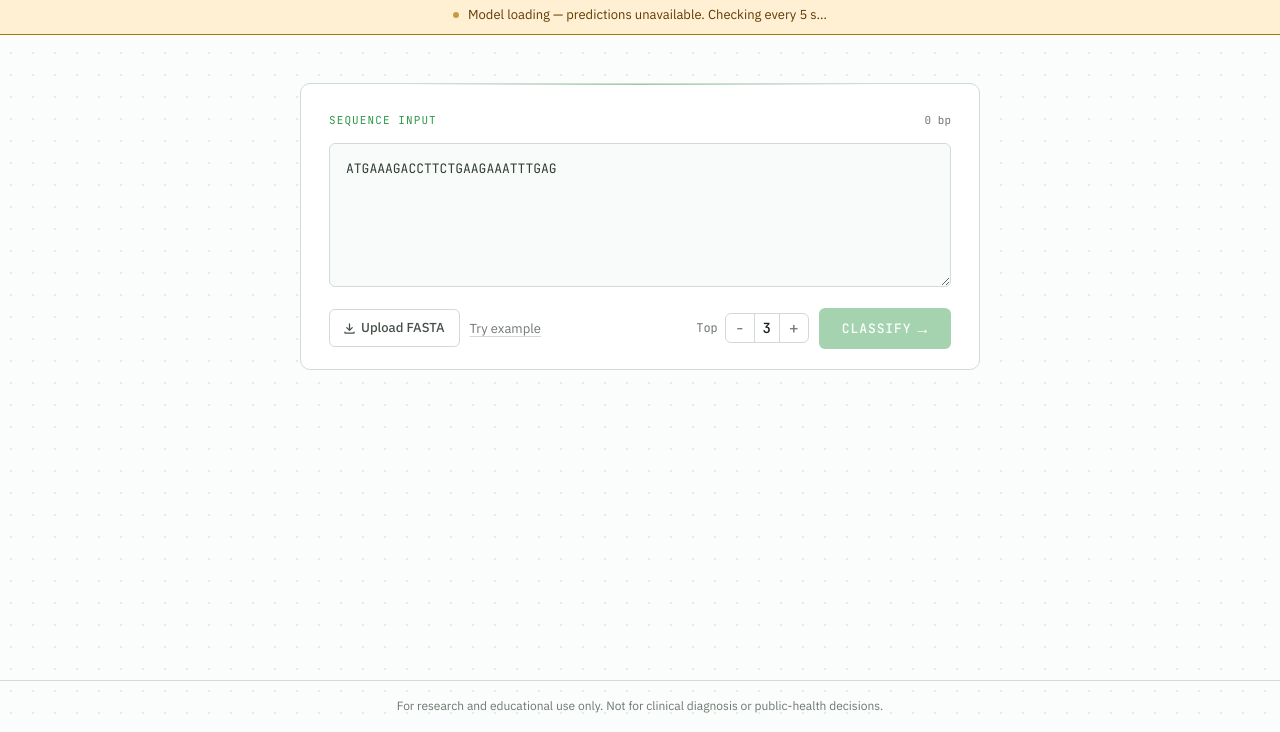
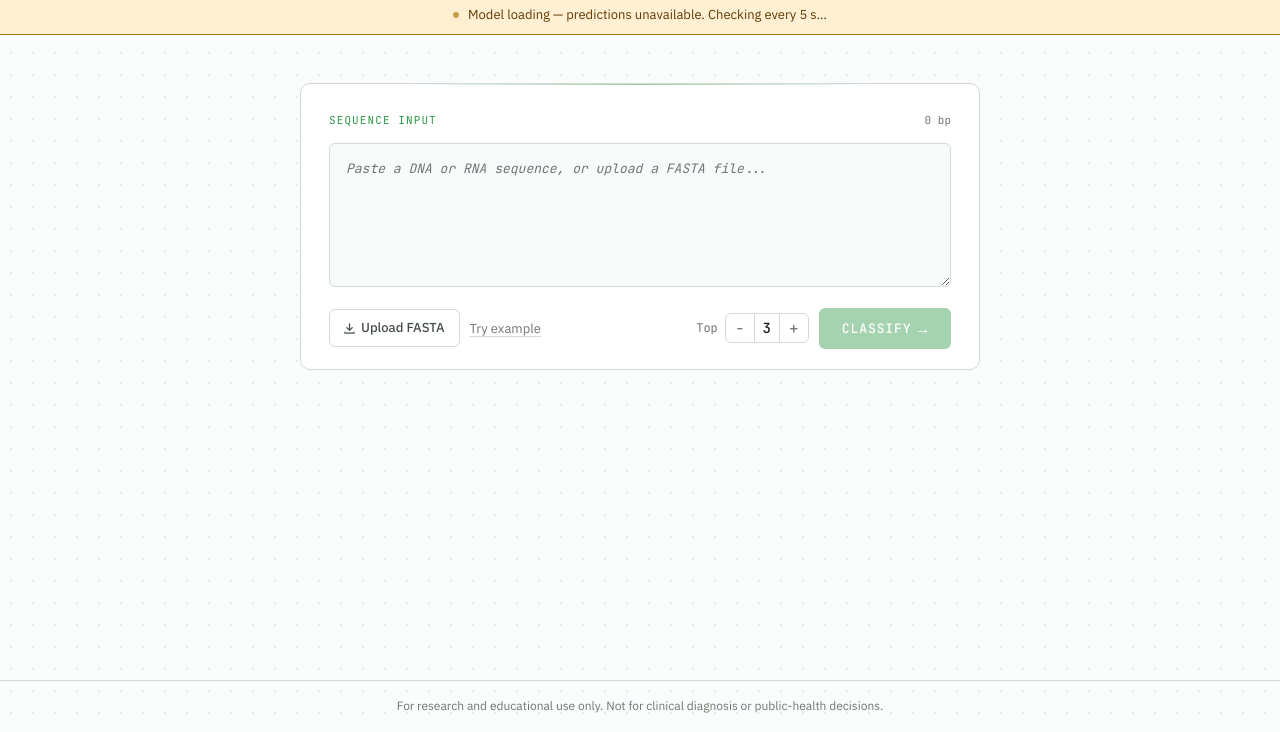
Before and after one commit to HantaBERT/HantaBERT-Web, a plain HTML site: page index.html in a window 1280 px wide. Shown: the part 68-800 px from the top of the page. Drawn offline with nearby package versions, Linux system fonts and the light colour scheme; no server answers.

Commit message:
chore: remove example RNA sequence in textarea

```diff
--- a/index.html
+++ b/index.html
@@ -68,7 +68,7 @@
             autocorrect="off"
             autocapitalize="off"
             rows="5"
-          >ATGAAAGACCTTCTGAAGAAATTTGAG</textarea>
+          ></textarea>
           <div class="seq-scanline" aria-hidden="true"></div>
         </div>
 
```
